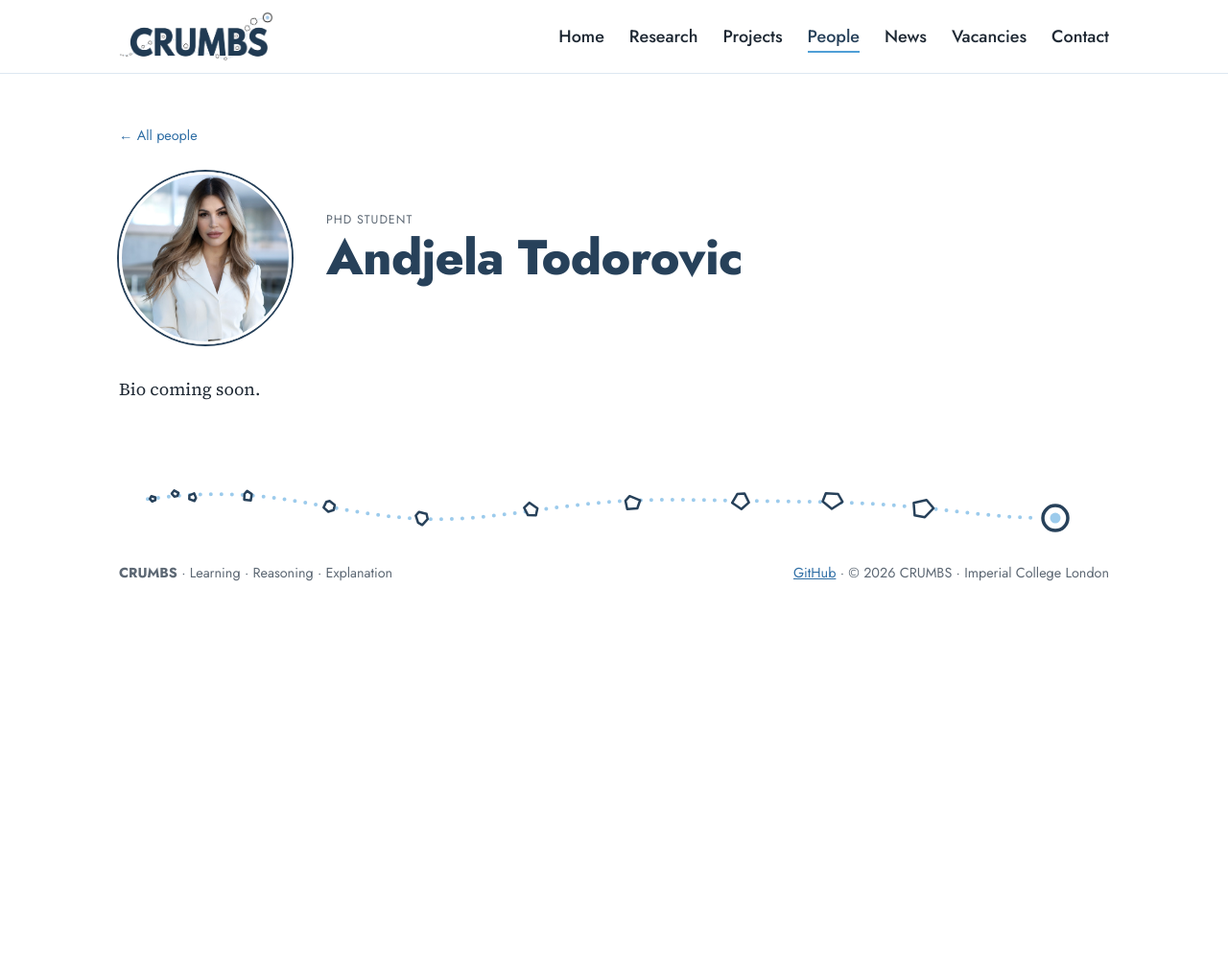
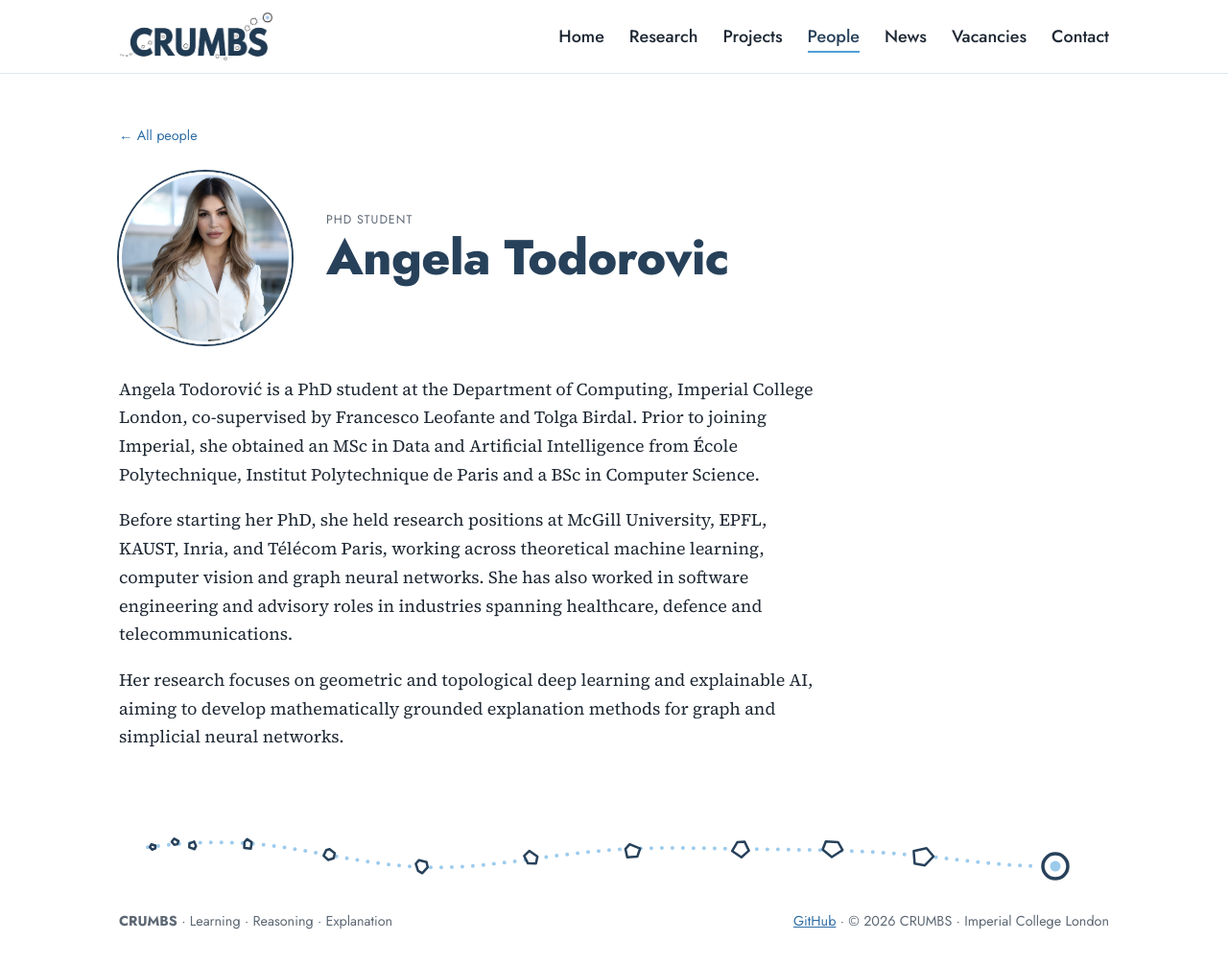
Before and after one commit to andjelatodorovic/the-crumbs-lab.github.io, a Jekyll site: the page built from _members/andjela-todorovic.md, in a window 1280 px wide and 1005 px high. Shown: the whole window at 96% size. Built offline with Jekyll 4.4.1, drawn with Linux system fonts in a browser that asks for light colours.

Commit message:
Updated details
Updated name, links and bio. :)

```diff
--- a/_members/andjela-todorovic.md
+++ b/_members/andjela-todorovic.md
@@ -1,13 +1,17 @@
 ---
-name: Andjela Todorovic
+name: Angela Todorovic
 role: PhD Student
 group: phd
 order: 30
 photo: /images/people/andjela.jpg
 links:
-  # - { label: Email, url: "mailto:you@imperial.ac.uk" }
-  # - { label: Google Scholar, url: "https://scholar.google.com/..." }
-  # - { label: GitHub, url: "https://github.com/..." }
-  # - { label: Home Page, url: "https://..." }
+  # - { label: Email, url: "mailto:a.todorovic26@imperial.ac.uk" }
+  # - { label: Google Scholar, url: "https://scholar.google.com/citations?user=rkvVS-8AAAAJ&hl=en" }
+  # - { label: GitHub, url: "https://github.com/angelatodorovic" }
+  # - { label: Home Page, url: "https://www.linkedin.com/in/angelatodorovic/" }
 ---
-Bio coming soon.
+Angela Todorović is a PhD student at the Department of Computing, Imperial College London, co-supervised by Francesco Leofante and Tolga Birdal. Prior to joining Imperial, she obtained an MSc in Data and Artificial Intelligence from École Polytechnique, Institut Polytechnique de Paris and a BSc in Computer Science.
+
+Before starting her PhD, she held research positions at McGill University, EPFL, KAUST, Inria, and Télécom Paris, working across theoretical machine learning, computer vision and graph neural networks. She has also worked in software engineering and advisory roles in industries spanning healthcare, defence and telecommunications.
+
+Her research focuses on geometric and topological deep learning and explainable AI, aiming to develop mathematically grounded explanation methods for graph and simplicial neural networks.
```
